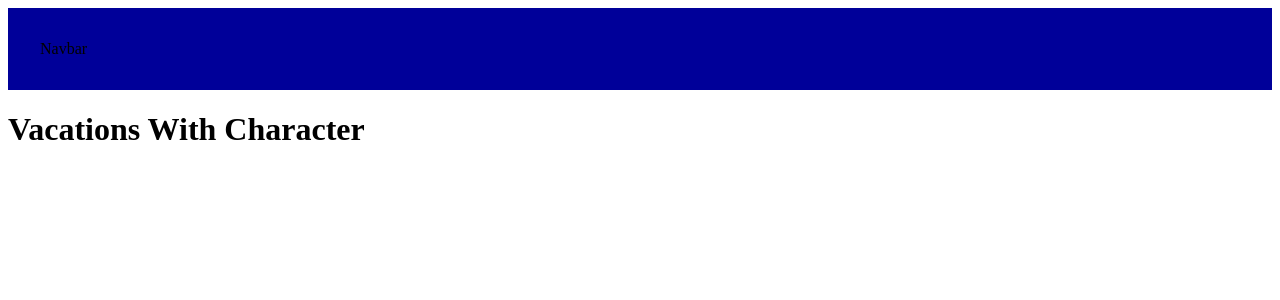
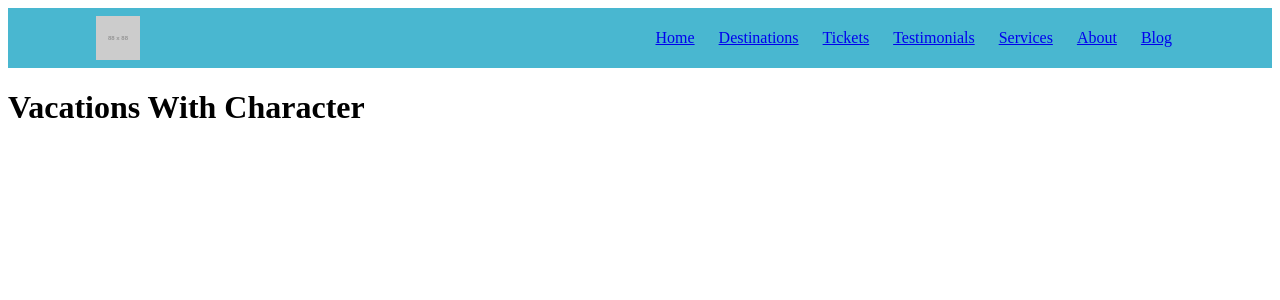
Before and after one commit to graysonlee123/vacations-with-character, a Nuxt app: page / in a window 1280 px wide. Shown: the top 300 px of the page. Built offline with nearby package versions, Linux system fonts and the light colour scheme.

Commit message:
adds container and build out navbar

```diff
--- a/assets/scss/abstracts/_color.scss
+++ b/assets/scss/abstracts/_color.scss
@@ -1,10 +1,9 @@
 $colors: (
-  'red': #990000,
-  'green': #009900,
-  'blue': #000099,
+  'white': hsl(0, 0%, 100%),
+  'ocean': hsl(191, 59%, 55%),
 );
 
-@function custom-color($color) {
+@function color($color) {
   @if false == map-has-key($colors, $color) {
     @error 'No color exists for "#{$color}". Check the abstracts/color file for the available colors.';
   }
--- /dev/null
+++ b/assets/scss/mixins/_container.scss
@@ -0,0 +1,6 @@
+/// Make a container with a width based on the viewport
+@mixin container {
+  max-width: clamp(10rem, 85vw, 76rem);
+  margin-left: auto;
+  margin-right: auto;
+}
--- a/assets/scss/mixins/_font-size.scss
+++ b/assets/scss/mixins/_font-size.scss
@@ -21,6 +21,7 @@ $font-sizes: (
   ),
 );
 
+/// Generate a font size that includes a line height from the map above
 /// @param {$size} string [base] The font size to get from the map above
 @mixin fs($size: base) {
   @if false == map-has-key($font-sizes, $size) {
--- a/assets/scss/mixins/_index.scss
+++ b/assets/scss/mixins/_index.scss
@@ -1 +1,2 @@
 @forward 'font-size';
+@forward 'container';
--- a/components/navbar.vue
+++ b/components/navbar.vue
@@ -1,12 +1,93 @@
 <template>
-  <nav class="navbar">Navbar</nav>
+  <nav class="navbar">
+    <div class="container">
+      <div class="logo-wrapper">
+        <img
+          class="logo"
+          src="https://via.placeholder.com/88x88"
+          width="44"
+          height="44"
+          alt="Vacations With Character Logo"
+        />
+      </div>
+      <div class="links-wrapper">
+        <nuxt-link
+          class="link"
+          v-for="{ label, slug } of links"
+          :key="slug"
+          :to="slug"
+          >{{ label }}</nuxt-link
+        >
+      </div>
+    </div>
+  </nav>
 </template>
 
+<script>
+export default {
+  data() {
+    return {
+      links: [
+        {
+          label: 'Home',
+          slug: '/',
+        },
+        {
+          label: 'Destinations',
+          slug: '/',
+        },
+        {
+          label: 'Tickets',
+          slug: '/',
+        },
+        {
+          label: 'Testimonials',
+          slug: '/',
+        },
+        {
+          label: 'Services',
+          slug: '/',
+        },
+        {
+          label: 'About',
+          slug: '/',
+        },
+        {
+          label: 'Blog',
+          slug: '/',
+        },
+      ],
+    }
+  },
+}
+</script>
+
 <style lang="scss" scoped>
-@use '~/assets/scss/abstracts/' as a;
+@use '~/assets/scss/abstracts' as a;
+@use '~/assets/scss/mixins' as m;
 
 .navbar {
-  background-color: a.custom-color('blue');
-  padding: 2rem;
+  padding-top: 0.5rem;
+  padding-bottom: 0.5rem;
+  @include m.fs('base');
+  color: a.color('white');
+  background-color: a.color('ocean');
+}
+
+.container {
+  @include m.container;
+  display: flex;
+  align-items: center;
+  justify-content: space-between;
+}
+
+.logo {
+  vertical-align: bottom;
+}
+
+.link {
+  padding: 0.5rem 0.5rem;
+  margin-left: 0.25rem;
+  margin-right: 0.25rem;
 }
 </style>
```
